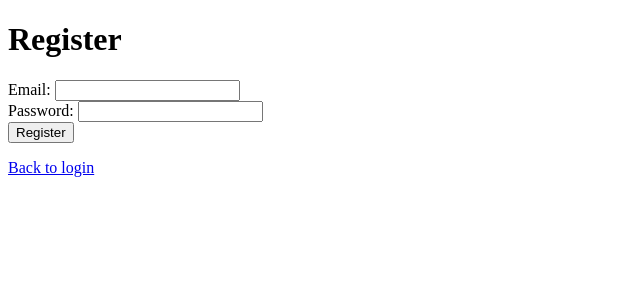
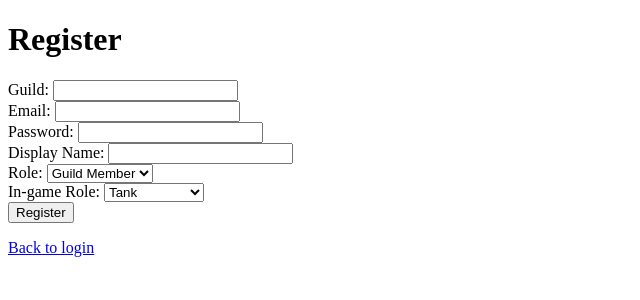
Before and after one commit to PetrasViz/GPT5-test-DKP-site, a PHP site: page /register in a window 1280 px wide. Shown: the top 300 px of the page, without its empty margins (0-640 px from the left). Run offline with PHP 8.4, Linux system fonts and the light colour scheme.

Commit message:
Add basic guild and role structure with placeholder pages

```diff
--- a/public/index.php
+++ b/public/index.php
@@ -4,35 +4,81 @@ session_start();
 require_once __DIR__ . '/../vendor/autoload.php';
 
 use App\Controllers\AuthController;
+use App\Controllers\ProfileController;
 
-$controller = new AuthController();
+$auth = new AuthController();
+$profile = new ProfileController();
 
 $uri = parse_url($_SERVER['REQUEST_URI'], PHP_URL_PATH);
 $method = $_SERVER['REQUEST_METHOD'];
+$user = $_SESSION['user'] ?? null;
+
+$requireLogin = function () use ($user) {
+    if (!$user) {
+        header('Location: /login');
+        exit;
+    }
+};
 
 switch ($uri) {
+    case '/':
+        include __DIR__ . '/../src/views/home.php';
+        break;
     case '/login':
         if ($method === 'POST') {
-            $controller->login();
+            $auth->login();
         } else {
-            $controller->showLoginForm();
+            $auth->showLoginForm();
         }
         break;
     case '/register':
         if ($method === 'POST') {
-            $controller->register();
+            $auth->register();
         } else {
-            $controller->showRegisterForm();
+            $auth->showRegisterForm();
         }
         break;
     case '/forgot':
         if ($method === 'POST') {
-            $controller->sendResetLink();
+            $auth->sendResetLink();
         } else {
-            $controller->showForgotForm();
+            $auth->showForgotForm();
+        }
+        break;
+    case '/logout':
+        $auth->logout();
+        break;
+    case '/auctions':
+        $requireLogin();
+        include __DIR__ . '/../src/views/auctions/index.php';
+        break;
+    case '/auction-history':
+        $requireLogin();
+        include __DIR__ . '/../src/views/auctions/history.php';
+        break;
+    case '/event-history':
+        $requireLogin();
+        include __DIR__ . '/../src/views/events/history.php';
+        break;
+    case '/profile':
+        $requireLogin();
+        if ($method === 'POST') {
+            $profile->update();
+        } else {
+            $profile->show();
+        }
+        break;
+    case '/management':
+        $requireLogin();
+        if ($user['role'] === 'guild_member') {
+            http_response_code(403);
+            echo 'Forbidden';
+        } else {
+            include __DIR__ . '/../src/views/management/index.php';
         }
         break;
     default:
-        echo 'Home page';
+        http_response_code(404);
+        echo 'Not Found';
         break;
 }
--- a/src/config/permissions.php
+++ b/src/config/permissions.php
@@ -1,5 +1,7 @@
 <?php
 return [
     'admin' => ['*'],
-    'user' => ['view']
+    'guild_leader' => ['manage', 'view'],
+    'guild_advisor' => ['manage', 'view'],
+    'guild_member' => ['view']
 ];
--- a/src/controllers/AuthController.php
+++ b/src/controllers/AuthController.php
@@ -20,15 +20,17 @@ class AuthController
 
     public function login(): void
     {
+        $guild = $_POST['guild'] ?? '';
         $email = $_POST['email'] ?? '';
         $password = $_POST['password'] ?? '';
 
-        if ($this->auth->login($email, $password)) {
-            $_SESSION['user'] = $email;
-            echo "Logged in as {$email}";
-        } else {
-            $this->showLoginForm(['error' => 'Invalid credentials']);
+        $user = $this->auth->login($guild, $email, $password);
+        if ($user) {
+            $_SESSION['user'] = $user;
+            header('Location: /');
+            exit;
         }
+        $this->showLoginForm(['error' => 'Invalid credentials']);
     }
 
     public function showRegisterForm(array $data = []): void
@@ -39,16 +41,27 @@ class AuthController
 
     public function register(): void
     {
+        $guild = $_POST['guild'] ?? '';
         $email = $_POST['email'] ?? '';
         $password = $_POST['password'] ?? '';
+        $display = $_POST['display_name'] ?? '';
+        $role = $_POST['role'] ?? 'guild_member';
+        $gameRole = $_POST['game_role'] ?? '';
 
-        if (!$this->auth->register($email, $password)) {
-            $error = $email && $password ? 'User already exists' : 'Please fill in all fields';
+        if (!$this->auth->register($guild, $email, $password, $display, $role, $gameRole)) {
+            $error = $guild && $email && $password ? 'User already exists' : 'Please fill in all fields';
             $this->showRegisterForm(['error' => $error]);
             return;
         }
 
         echo 'Registration successful. <a href="/login">Login</a>';
+    }
+
+    public function logout(): void
+    {
+        session_destroy();
+        header('Location: /login');
+        exit;
     }
 
     public function showForgotForm(array $data = []): void
--- a/src/controllers/ProfileController.php
+++ b/src/controllers/ProfileController.php
@@ -1,4 +1,50 @@
 <?php
-class ProfileController {
-    // Controller logic placeholder
+namespace App\Controllers;
+
+use App\Repositories\UserRepository;
+
+class ProfileController
+{
+    private UserRepository $users;
+
+    public function __construct()
+    {
+        $this->users = new UserRepository();
+    }
+
+    public function show(): void
+    {
+        $user = $_SESSION['user'];
+        include __DIR__ . '/../views/profile/index.php';
+    }
+
+    public function update(): void
+    {
+        $user = $_SESSION['user'];
+        $display = $_POST['display_name'] ?? '';
+        $email = $_POST['email'] ?? '';
+        $gameRole = $_POST['game_role'] ?? '';
+
+        if ($email && $email !== $user['email']) {
+            $this->users->changeEmail($user['guild'], $user['email'], $email);
+            $_SESSION['user']['email'] = $email;
+            $user['email'] = $email;
+        }
+
+        $data = [];
+        if ($display) {
+            $data['display_name'] = $display;
+            $_SESSION['user']['display_name'] = $display;
+        }
+        if ($gameRole) {
+            $data['game_role'] = $gameRole;
+            $_SESSION['user']['game_role'] = $gameRole;
+        }
+
+        if ($data) {
+            $this->users->update($user['guild'], $user['email'], $data);
+        }
+
+        $this->show();
+    }
 }
--- a/src/repositories/UserRepository.php
+++ b/src/repositories/UserRepository.php
@@ -3,16 +3,40 @@ namespace App\Repositories;
 
 class UserRepository
 {
-    public function findByEmail(string $email): ?array
+    public function findByEmail(string $guild, string $email): ?array
     {
-        $users = $_SESSION['users'] ?? [];
-        return $users[$email] ?? null;
+        $guilds = $_SESSION['guilds'] ?? [];
+        return $guilds[$guild]['users'][$email] ?? null;
     }
 
-    public function create(string $email, string $password): void
+    public function create(string $guild, string $email, string $password, string $displayName, string $role, string $gameRole): void
     {
-        $users = $_SESSION['users'] ?? [];
-        $users[$email] = ['password' => $password];
-        $_SESSION['users'] = $users;
+        $guilds = $_SESSION['guilds'] ?? [];
+        $guilds[$guild]['users'][$email] = [
+            'password' => $password,
+            'display_name' => $displayName,
+            'role' => $role,
+            'game_role' => $gameRole
+        ];
+        $_SESSION['guilds'] = $guilds;
+    }
+
+    public function update(string $guild, string $email, array $data): void
+    {
+        $guilds = $_SESSION['guilds'] ?? [];
+        if (isset($guilds[$guild]['users'][$email])) {
+            $guilds[$guild]['users'][$email] = array_merge($guilds[$guild]['users'][$email], $data);
+            $_SESSION['guilds'] = $guilds;
+        }
+    }
+
+    public function changeEmail(string $guild, string $oldEmail, string $newEmail): void
+    {
+        $guilds = $_SESSION['guilds'] ?? [];
+        if (isset($guilds[$guild]['users'][$oldEmail])) {
+            $guilds[$guild]['users'][$newEmail] = $guilds[$guild]['users'][$oldEmail];
+            unset($guilds[$guild]['users'][$oldEmail]);
+            $_SESSION['guilds'] = $guilds;
+        }
     }
 }
--- a/src/services/AuthService.php
+++ b/src/services/AuthService.php
@@ -12,18 +12,22 @@ class AuthService
         $this->users = $users ?? new UserRepository();
     }
 
-    public function login(string $email, string $password): bool
+    public function login(string $guild, string $email, string $password): ?array
     {
-        $user = $this->users->findByEmail($email);
-        return $user && $user['password'] === $password;
+        $user = $this->users->findByEmail($guild, $email);
+        if ($user && $user['password'] === $password) {
+            unset($user['password']);
+            return $user + ['email' => $email, 'guild' => $guild];
+        }
+        return null;
     }
 
-    public function register(string $email, string $password): bool
+    public function register(string $guild, string $email, string $password, string $displayName, string $role, string $gameRole): bool
     {
-        if (!$email || !$password || $this->users->findByEmail($email)) {
+        if (!$guild || !$email || !$password || $this->users->findByEmail($guild, $email)) {
             return false;
         }
-        $this->users->create($email, $password);
+        $this->users->create($guild, $email, $password, $displayName, $role, $gameRole);
         return true;
     }
 }
--- a/src/views/auth/login.php
+++ b/src/views/auth/login.php
@@ -9,6 +9,7 @@
 <p style="color:red"><?= htmlspecialchars($error) ?></p>
 <?php endif; ?>
 <form method="post" action="/login">
+    <label>Guild: <input type="text" name="guild" required></label><br>
     <label>Email: <input type="email" name="email" required></label><br>
     <label>Password: <input type="password" name="password" required></label><br>
     <button type="submit">Login</button>
--- a/src/views/auth/register.php
+++ b/src/views/auth/register.php
@@ -9,8 +9,26 @@
 <p style="color:red"><?= htmlspecialchars($error) ?></p>
 <?php endif; ?>
 <form method="post" action="/register">
+    <label>Guild: <input type="text" name="guild" required></label><br>
     <label>Email: <input type="email" name="email" required></label><br>
     <label>Password: <input type="password" name="password" required></label><br>
+    <label>Display Name: <input type="text" name="display_name" required></label><br>
+    <label>Role:
+        <select name="role">
+            <option value="guild_member">Guild Member</option>
+            <option value="guild_advisor">Guild Advisor</option>
+            <option value="guild_leader">Guild Leader</option>
+            <option value="admin">Admin</option>
+        </select>
+    </label><br>
+    <label>In-game Role:
+        <select name="game_role">
+            <option value="tank">Tank</option>
+            <option value="dps">DPS</option>
+            <option value="ranged dps">Ranged DPS</option>
+            <option value="healer">Healer</option>
+        </select>
+    </label><br>
     <button type="submit">Register</button>
 </form>
 <p><a href="/login">Back to login</a></p>
```
Also changed, not shown: src/views/auctions/history.php (added, +9 -0 lines), src/views/auctions/index.php (added, +9 -0 lines), src/views/events/history.php (added, +9 -0 lines), src/views/home.php (added, +27 -0 lines), src/views/management/index.php (added, +9 -0 lines), src/views/profile/index.php (added, +22 -0 lines).
